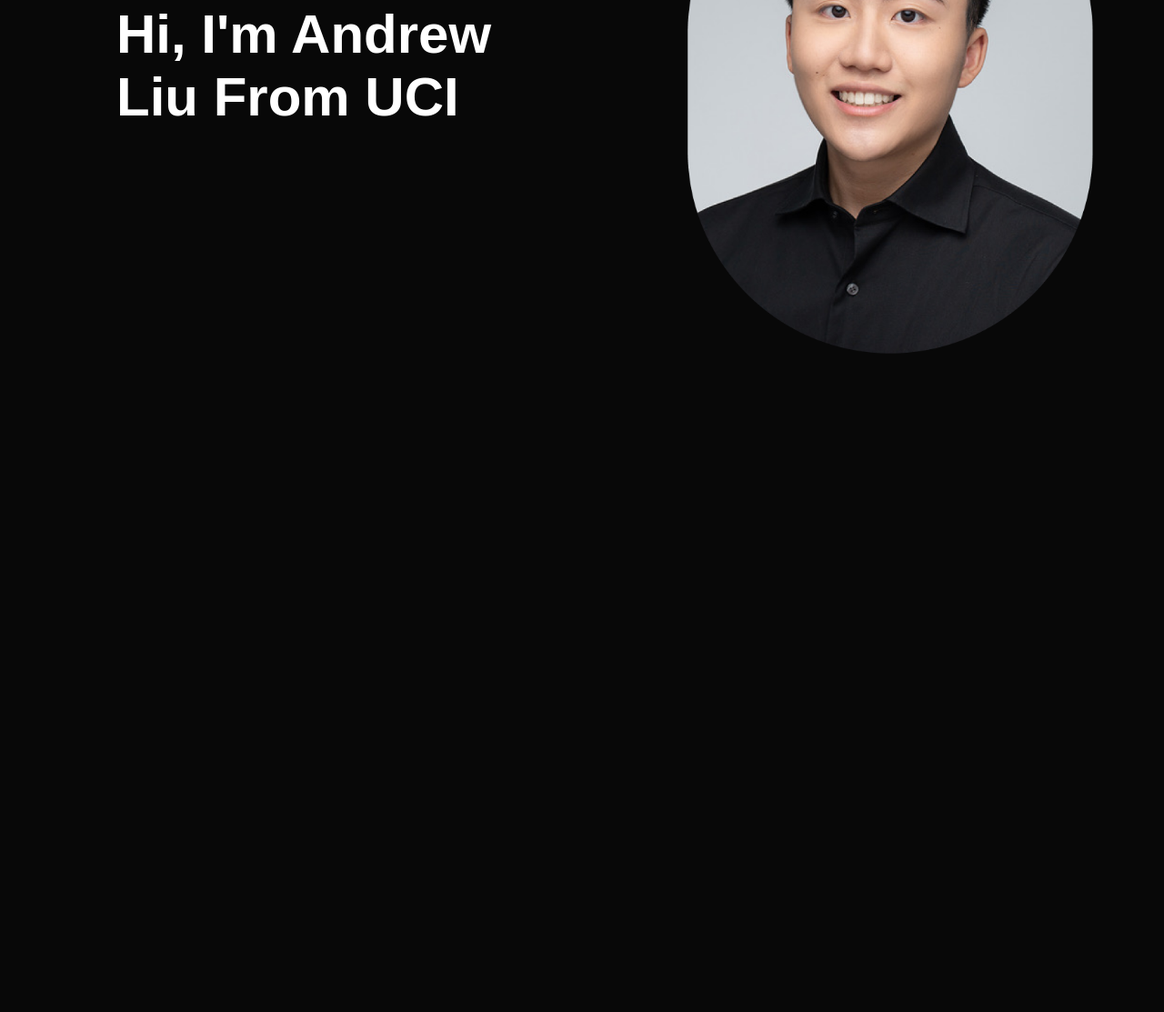
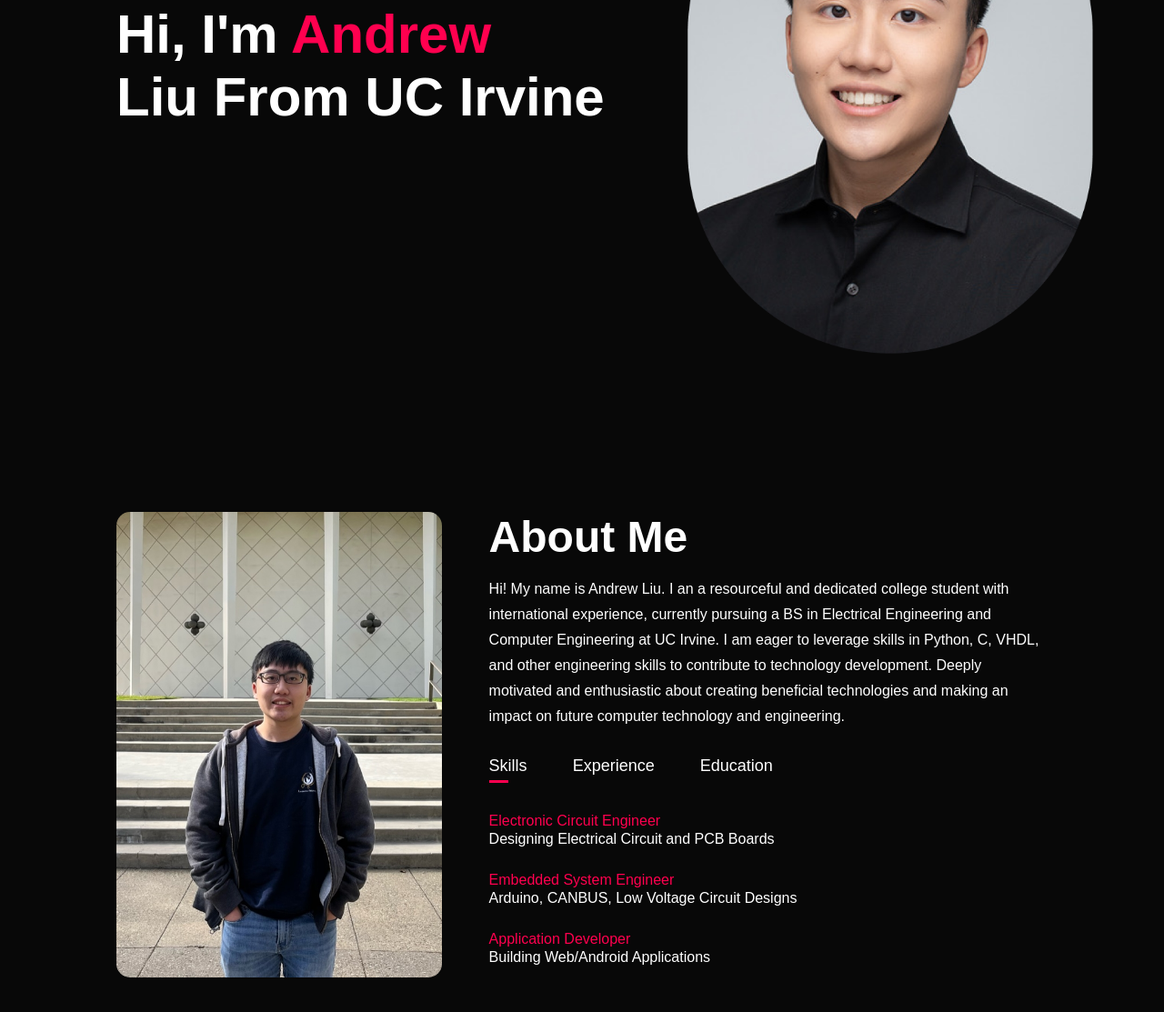
Before and after one commit to KuanTingLiu2003/KuanTingLiu2003.github.io, a plain HTML site: page index.html in a window 1280 px wide. Shown: the part 327-1440 px from the top of the page at 91% size. Before the commit the page ends 800 px from the top, so only its background shows below. Drawn offline with Linux system fonts and the light colour scheme.

Commit message:
Add active about me page

```diff
--- a/index.html
+++ b/index.html
@@ -14,7 +14,7 @@
             <nav>
                 <img src="images/logo.gif" class="logo">
                 <ul>
-                    <li><a href="#">Introduction</a></li>
+                    <li><a href="#">About</a></li>
                     <li><a href="#">Experience</a></li>
                     <li><a href="#">Hobbies</a></li>
                     <li><a href="#">Portfolio</a></li>
@@ -23,10 +23,76 @@
             </nav>
             <div class="header-text">
                 <p>Electrical Engineer</p>
-                <h1>Hi, I'm <span>Andrew</span><br>Liu From UCI</h1>
+                <h1>Hi, I'm <span>Andrew</span><br>Liu From UC Irvine</h1>
             </div>
         </div>
     </div>
+
+    <!--------About Me Section-------->
+
+    <div id="about">
+        <div class="container">
+            <div class="row">
+                <div class="about-col-1">
+                    <img src="images/caltech-edit.jpg">
+                </div>
+                <div class="about-col-2">
+                    <h1 class="sub-title">About Me</h1>
+                    <p class="intro"><span>Hi! My name is Andrew Liu. I an a resourceful and dedicated
+                       college student with international experience, currently
+                       pursuing a BS in Electrical Engineering and Computer Engineering
+                       at UC Irvine. I am eager to leverage skills in Python, C, VHDL,
+                       and other engineering skills to contribute to technology development.
+                       Deeply motivated and enthusiastic about creating beneficial technologies
+                       and making an impact on future computer technology and engineering.</span></p>
+
+                    <div class="tab-titles">
+                        <p class="tab-links active-link" onclick="opentab('skills')">Skills</p>
+                        <p class="tab-links" onclick="opentab('experience')">Experience</p>
+                        <p class="tab-links" onclick="opentab('education')">Education</p>
+                    </div>
+                    <div class="tab-contents active-tab" id="skills">
+                        <ul>
+                            <li><span>Electronic Circuit Engineer</span><br>Designing Electrical Circuit and PCB Boards</li>
+                            <li><span>Embedded System Engineer</span><br>Arduino, CANBUS, Low Voltage Circuit Designs</li>
+                            <li><span>Application Developer</span><br>Building Web/Android Applications</li>
+                        </ul>
+                    </div>
+                    <div class="tab-contents" id="experience">
+                        <ul>
+                            <li><span>September 2022 - Present</span><br>Electrical Engineer at UCI ZotSun (Former UCI Solar Car)</li>
+                            <li><span>July 2022 - September 2022</span><br>DevOps IT Engineer Intern at TSMC</li>
+                            <li><span>August 2021 - June 2022</span><br>Housing Attendant at UCI Middle Earth</li>
+                        </ul>
+                    </div>
+                    <div class="tab-contents" id="education">
+                        <ul>
+                            <li><span>2021 - 2025 (Expected Graduation)</span><br>B.S. in Electrical Engineering<br>
+                                B.S. in Computer Engineering from UC Irvine</li>
+                            <li><span>2019</span><br>H.S. Diploma from San Mateo High School</li>
+                        </ul>
+                    </div>
+                </div>
+            </div>
+        </div>
+    </div>
+
+    <script>
+
+        var tablinks = document.getElementsByClassName("tab-links");
+        var tabcontents = document.getElementsByClassName("tab-contents");
+        function opentab(tabname) {
+            for (tablink of tablinks) {
+                tablink.classList.remove("active-link");
+            }
+            for (tabcontent of tabcontents) {
+                tabcontent.classList.remove("active-tab");
+            }
+            event.currentTarget.classList.add("active-link");
+            document.getElementById(tabname).classList.add("active-tab");
+        }
+
+    </script>
 </body>
 
 </html>
--- a/style.css
+++ b/style.css
@@ -1,8 +1,8 @@
 * {
-    margin:0;
-    padding:0;
-    font-family:'Poppins', sans-serif;
-    box-sizing:border-box;
+    margin: 0;
+    padding: 0;
+    font-family: 'Poppins', sans-serif;
+    box-sizing: border-box;
 }
 
 body {
@@ -11,11 +11,11 @@ body {
 }
 
 #header {
-    width:100%;
-    height:100vh;
-    background-image:url(images/MyPhoto.png);
+    width: 100%;
+    height: 100vh;
+    background-image: url(images/MyPhoto.png);
     background-size: cover;
-    background-position:center;
+    background-position: center;
 }
 
 .container {
@@ -70,3 +70,94 @@ nav ul li a:hover::after {
     font-size: 60px;
     margin-top: 20px;
 }
+
+.header-text h1 span {
+    color: #ff004f;
+}
+
+/* --------About Me Section-------- */
+
+#about {
+    padding: 80px 0;
+    color: #fff;
+}
+
+.row {
+    display: flex;
+    justify-content: space-between;
+    flex-wrap: wrap;
+}
+
+.about-col-1 {
+    flex-basis: 35%;
+}
+
+.about-col-1 img {
+    width: 100%;
+    border-radius: 15px;
+}
+
+.about-col-2 {
+    flex-basis: 60%;
+}
+
+.sub-title {
+    font-size: 48px;
+    font-weight: 600;
+}
+
+.intro {
+    margin-top: 16px;
+}
+
+.intro span {
+    line-height: 28px;
+    font-size: 16px;
+}
+
+.tab-titles {
+    display: flex;
+    margin: 30px 0 40px;
+}
+
+.tab-links {
+    margin-right: 50px;
+    font-size: 18px;
+    font-weight: 500;
+    cursor: pointer;
+    position: relative;
+}
+
+.tab-links::after {
+    content: '';
+    width: 0;
+    height: 3px;
+    background: #ff004f;
+    position: absolute;
+    left: 0;
+    bottom: -8px;
+    transition: 0.5s;
+}
+
+.tab-links.active-link::after {
+    width: 50%;
+}
+
+.tab-contents ul li {
+    list-style: none;
+    margin: 25px 0;
+    line-height: 20px;
+}
+
+.tab-contents ul li span {
+    color: #ff004f;
+    font-size: 16px;
+}
+
+.tab-contents {
+    display: none;
+}
+
+.tab-contents.active-tab {
+    display: block;
+}
```
Also changed, not shown: images/caltech-edit.jpeg (added), images/caltech-edit.jpg (added), images/caltech.jpeg (added).
